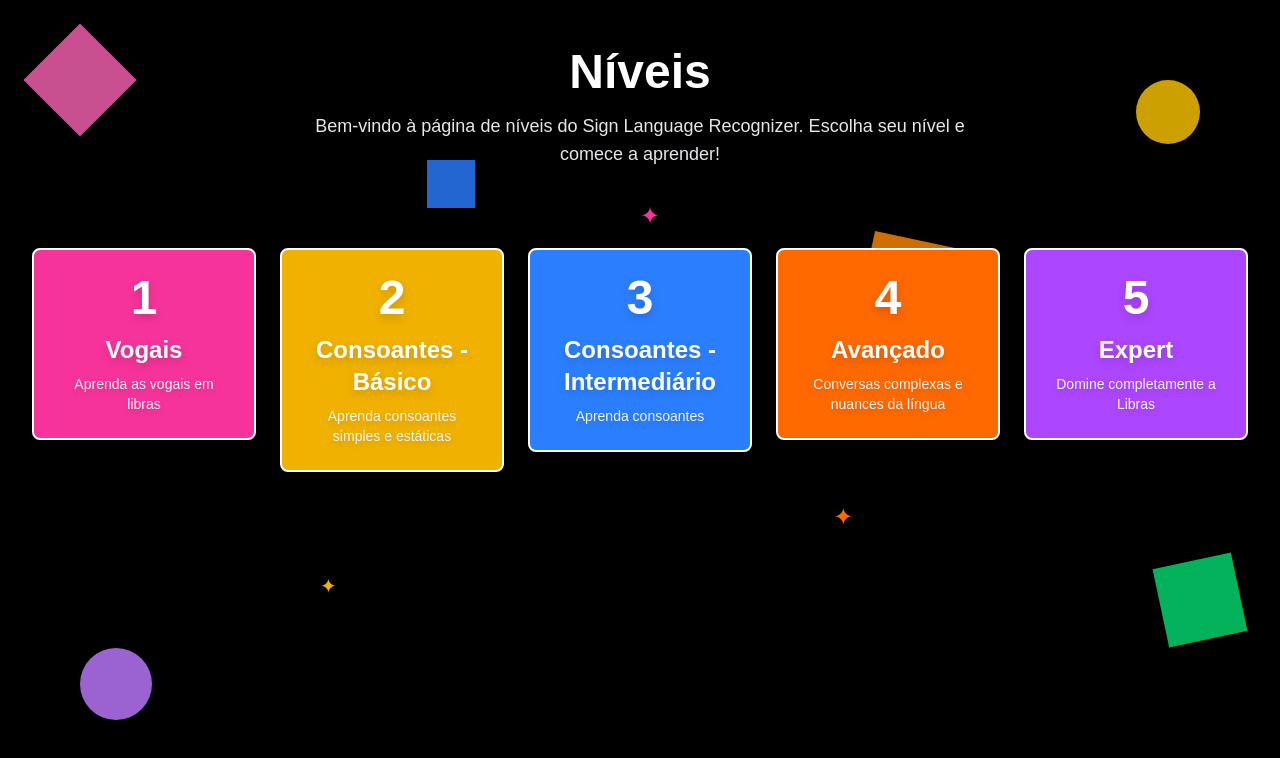
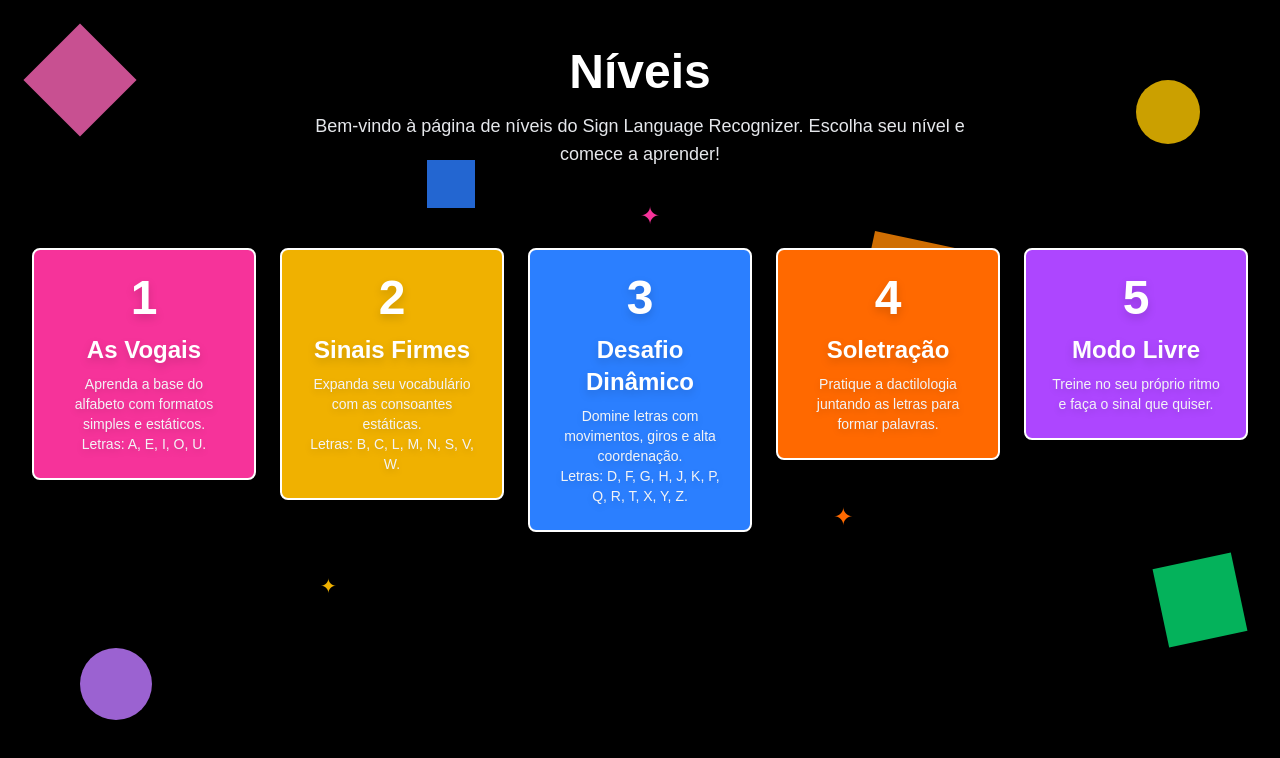
Before and after one commit to AmandaPradoGit/SignLanguageRecognizer-web, a Next.js app: page /levels in a window 1280 px wide. Shown: the top 758 px of the page. Built offline with nearby package versions, Linux system fonts and the light colour scheme.

Commit message:
feat: update LevelsContainer and LevelCard to include letters for each level

```diff
--- a/components/levels/conteiner.tsx
+++ b/components/levels/conteiner.tsx
@@ -6,32 +6,35 @@ export default function LevelsContainer() {
   const levels = [
     {
       level: 1,
-      title: 'Vogais',
-      description: 'Aprenda as vogais em libras',
+      title: 'As Vogais',
+      description: 'Aprenda a base do alfabeto com formatos simples e estáticos.',
+      letters: 'Letras: A, E, I, O, U.',
       color: 'bg-pink-500',
     },
     {
       level: 2,
-      title: 'Consoantes - Básico',
-      description: 'Aprenda consoantes simples e estáticas',
+      title: 'Sinais Firmes',
+      description: 'Expanda seu vocabulário com as consoantes estáticas.',
+      letters: 'Letras: B, C, L, M, N, S, V, W.',
       color: 'bg-yellow-500',
     },
     {
       level: 3,
-      title: 'Consoantes - Intermediário',
-      description: 'Aprenda consoantes ',
+      title: 'Desafio Dinâmico',
+      description: 'Domine letras com movimentos, giros e alta coordenação.',
+      letters: 'Letras: D, F, G, H, J, K, P, Q, R, T, X, Y, Z.',
       color: 'bg-blue-500',
     },
     {
       level: 4,
-      title: 'Avançado',
-      description: 'Conversas complexas e nuances da língua',
+      title: 'Soletração',
+      description: 'Pratique a dactilologia juntando as letras para formar palavras.',
       color: 'bg-orange-500',
     },
     {
       level: 5,
-      title: 'Expert',
-      description: 'Domine completamente a Libras',
+      title: 'Modo Livre',
+      description: 'Treine no seu próprio ritmo e faça o sinal que quiser.',
       color: 'bg-purple-500',
     },
   ];
@@ -45,6 +48,7 @@ export default function LevelsContainer() {
             level={levelData.level}
             title={levelData.title}
             description={levelData.description}
+            letters={levelData.letters}
             color={levelData.color}
           />
         ))}
--- a/components/levels/level-cards.tsx
+++ b/components/levels/level-cards.tsx
@@ -6,10 +6,11 @@ interface LevelCardProps {
   level: number;
   title: string;
   description: string;
+  letters: string;
   color: string;
 }
 
-export default function LevelCard({ level, title, description, color }: LevelCardProps) {
+export default function LevelCard({ level, title, description, letters, color }: LevelCardProps) {
   return (
     <Link href={`/levels/${level}`}>
       <div
@@ -33,6 +34,9 @@ export default function LevelCard({ level, title, description, color }: LevelCar
         <p className="text-sm text-gray-100 drop-shadow-md">
           {description}
         </p>
+        <p className="text-sm text-gray-100 drop-shadow-md">
+          {letters}
+        </p>
       </div>
     </Link>
   );
```
